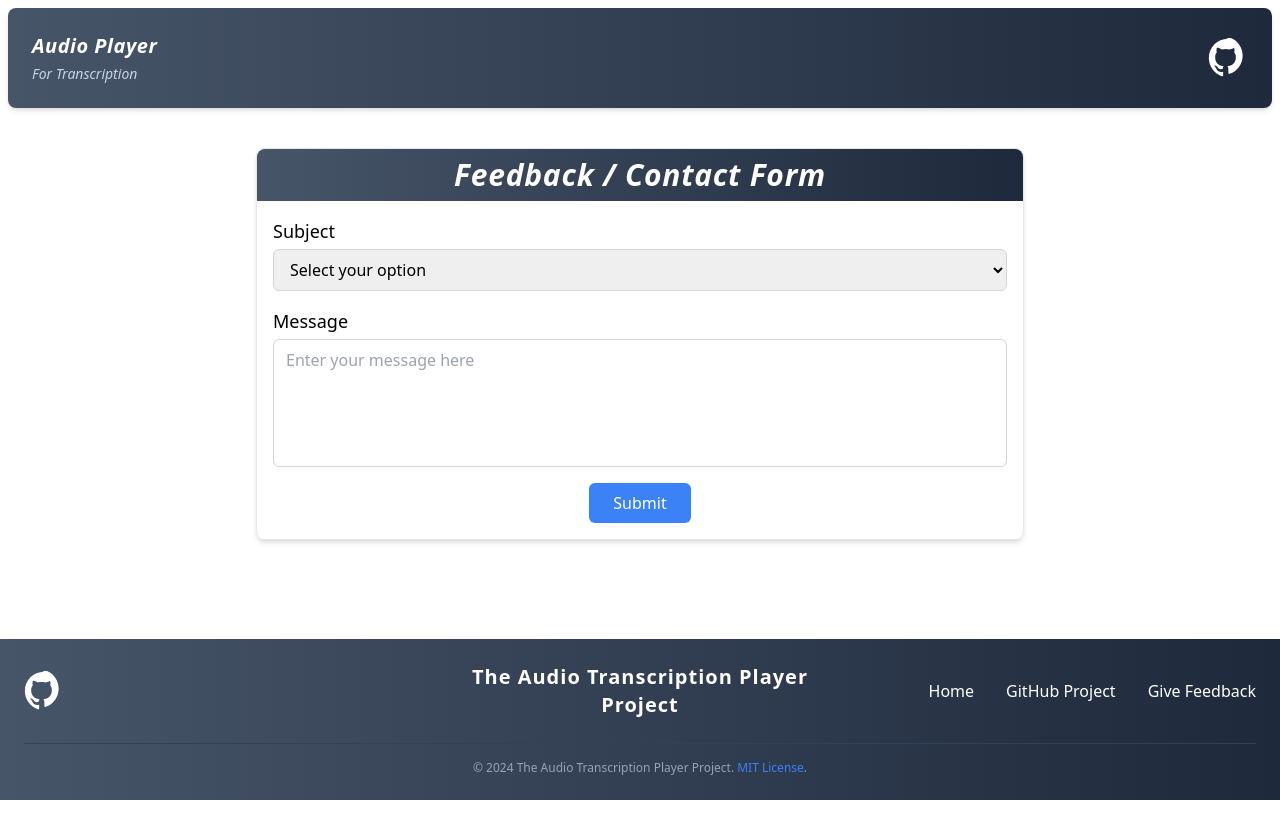
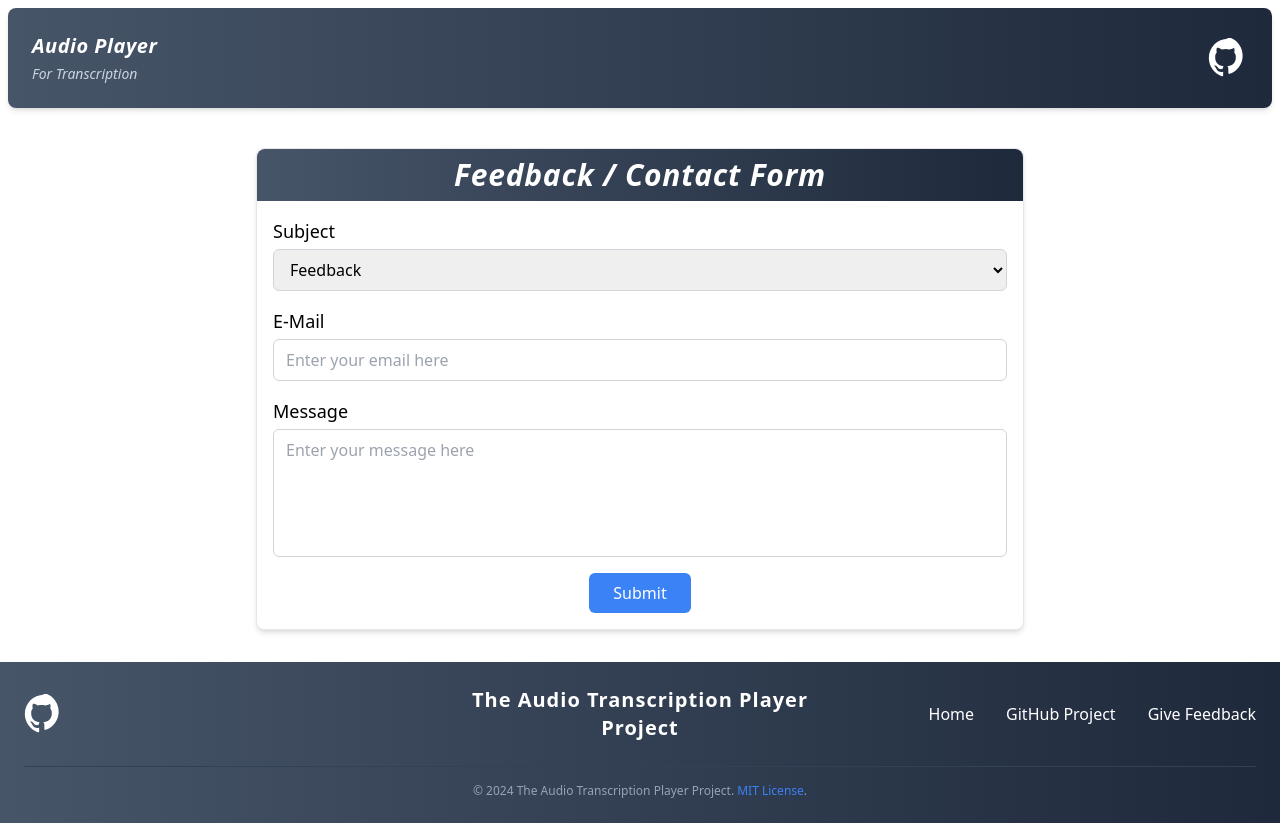
Before and after one commit to srothgan/audio-transcript-player, a Next.js app: page /feedback in a window 1280 px wide. Before the commit the page ends 800 px from the top, so only its background shows below. Built offline with nearby package versions, Linux system fonts and the light colour scheme.

Commit message:
working email feedback form

```diff
--- a/app/feedback/page.jsx
+++ b/app/feedback/page.jsx
@@ -1,91 +1,18 @@
-"use client"
+// feedback/page.jsx
 
-import { useState } from "react";
-import {  toast } from 'react-toastify';
-import "react-toastify/dist/ReactToastify.css";
+import Feedback from "@/components/Feedback";
 
-export default function Feedback() {
+export default function FeedbackPage() {
+  // Fetch environment variables securely on the server side
+  const emailServiceId = process.env.EMAILJS_SERVICE_ID;
+  const emailTemplateId = process.env.EMAILJS_TEMPLATE_ID;
+  const emailPublicKey = process.env.EMAILJS_PUBLIC_KEY;
 
-    const email = process.env.NEXT_PUBLIC_EMAIL_FEEDBACK;
-
-    const [formData, setFormData] = useState({
-        subject: "",
-        message: "",
-    });
-
-    const handleChange = (e) => {
-        const { name, value } = e.target;
-        setFormData((prevData) => ({
-        ...prevData,
-        [name]: value,
-        }));
-    };
-
-    const handleSubmit = (e) => {
-        e.preventDefault();
-
-        // Validate inputs
-        if (!formData.subject || !formData.message) {
-        toast.error("Please fill in all fields.");
-        return;
-        }
-
-        // Simulate sending email
-        window.open(`mailto:${email}?subject=${formData.subject}&body=${formData.message}`);
-    };
-
-    return (
-    <section className="max-w-3xl md:mx-auto mx-4 bg-white border border-gray-200 rounded-lg shadow-md my-8">
-      <div className='w-full bg-gradient-to-r from-slate-600 to-slate-800 text-white px-2 py-2 rounded-t-lg'>
-        <h3 className=" font-semibold tracking-wide italic text-center">Feedback / Contact Form</h3>
-      </div>
-      <form onSubmit={handleSubmit} className="space-y-4 p-4">
-
-        {/* Subject */}
-        <div className="flex flex-col">
-          <label htmlFor="subject" className="text-lg font-medium mb-1">
-            Subject
-          </label>
-          <select
-            id="subject"
-            name="subject"
-            value={formData.subject}
-            onChange={handleChange}
-            className="px-3 py-2 border border-gray-300 rounded-md focus:outline-none focus:ring focus:ring-blue-300"
-          >
-            <option value="" disabled defaultValue>Select your option</option>
-            <option value="feedback">Feedback</option>
-            <option value="feature">Feature Request</option>
-            <option value="bug">Bug Report</option>
-          </select>
-        </div>
-
-        {/* Message */}
-        <div className="flex flex-col">
-          <label htmlFor="message" className="text-lg font-medium mb-1">
-            Message
-          </label>
-          <textarea
-            id="message"
-            name="message"
-            value={formData.message}
-            onChange={handleChange}
-            required
-            className="px-3 py-2 h-32 border border-gray-300 rounded-md focus:outline-none focus:ring focus:ring-blue-300 resize-none"
-            placeholder="Enter your message here"
-          />
-        </div>
-
-        {/* Submit Button */}
-        <div className="flex justify-center">
-          <button
-            type="submit"
-            className="px-6 py-2 bg-blue-500 text-white font-medium rounded-md hover:bg-blue-600 transition-colors"
-          >
-            Submit
-          </button>
-        </div>
-      </form>
-    </section>
+  return (
+    <Feedback
+      serviceId={emailServiceId}
+      templateId={emailTemplateId}
+      publicKey={emailPublicKey}
+    />
   );
 }
--- /dev/null
+++ b/components/Feedback.jsx
@@ -0,0 +1,102 @@
+// components/Feedback.jsx
+
+"use client";
+
+import { useRef } from "react";
+import emailjs from "@emailjs/browser";
+import { toast } from "react-toastify";
+import "react-toastify/dist/ReactToastify.css";
+
+export default function Feedback({ serviceId, templateId, publicKey }) {
+  const formRef = useRef();
+
+  const handleSubmit = (e) => {
+    e.preventDefault();
+
+    const formElements = formRef.current.elements;
+    if (!formElements.subject.value || !formElements.user_email.value || !formElements.message.value) {
+      toast.error("Please fill in all fields.");
+      return;
+    }
+
+    emailjs
+      .sendForm(serviceId, templateId, formRef.current, publicKey)
+      .then(
+        () => {
+          toast.success("Email sent successfully!");
+          formRef.current.reset();
+        },
+        (error) => {
+          console.error("Failed to send email:", error);
+          toast.error("Failed to send email.");
+        }
+      );
+  };
+
+  return (
+    <section className="max-w-3xl md:mx-auto mx-4 bg-white border border-gray-200 rounded-lg shadow-md my-8">
+      <div className="w-full bg-gradient-to-r from-slate-600 to-slate-800 text-white px-2 py-2 rounded-t-lg">
+        <h3 className="font-semibold tracking-wide italic text-center">
+          Feedback / Contact Form
+        </h3>
+      </div>
+      <form ref={formRef} onSubmit={handleSubmit} className="space-y-4 p-4">
+        {/* Subject */}
+        <div className="flex flex-col">
+          <label htmlFor="subject" className="text-lg font-medium mb-1">
+            Subject
+          </label>
+          <select
+            id="subject"
+            name="subject"
+            className="px-3 py-2 border border-gray-300 rounded-md focus:outline-none focus:ring focus:ring-blue-300"
+            required
+          >
+            <option value="Feedback">Feedback</option>
+            <option value="Feature Request">Feature Request</option>
+            <option value="Bug Report">Bug Report</option>
+          </select>
+        </div>
+
+        {/* User Email */}
+        <div className="flex flex-col">
+          <label htmlFor="user_email" className="text-lg font-medium mb-1">
+            E-Mail
+          </label>
+          <input
+            id="user_email"
+            name="user_email"
+            type="email"
+            className="px-3 py-2 border border-gray-300 rounded-md focus:outline-none focus:ring focus:ring-blue-300"
+            placeholder="Enter your email here"
+            required
+          />
+        </div>
+
+        {/* Message */}
+        <div className="flex flex-col">
+          <label htmlFor="message" className="text-lg font-medium mb-1">
+            Message
+          </label>
+          <textarea
+            id="message"
+            name="message"
+            required
+            className="px-3 py-2 h-32 border border-gray-300 rounded-md focus:outline-none focus:ring focus:ring-blue-300 resize-none"
+            placeholder="Enter your message here"
+          />
+        </div>
+
+        {/* Submit Button */}
+        <div className="flex justify-center">
+          <button
+            type="submit"
+            className="px-6 py-2 bg-blue-500 text-white font-medium rounded-md hover:bg-blue-600 transition-colors"
+          >
+            Submit
+          </button>
+        </div>
+      </form>
+    </section>
+  );
+}
--- a/package.json
+++ b/package.json
@@ -9,6 +9,7 @@
     "lint": "next lint"
   },
   "dependencies": {
+    "@emailjs/browser": "^4.4.1",
     "next": "15.0.1",
     "react": "^18.3.1",
     "react-dom": "^18.3.1",
```
Also changed, not shown: 1 other file (tests, documents, lock files or other folders).
